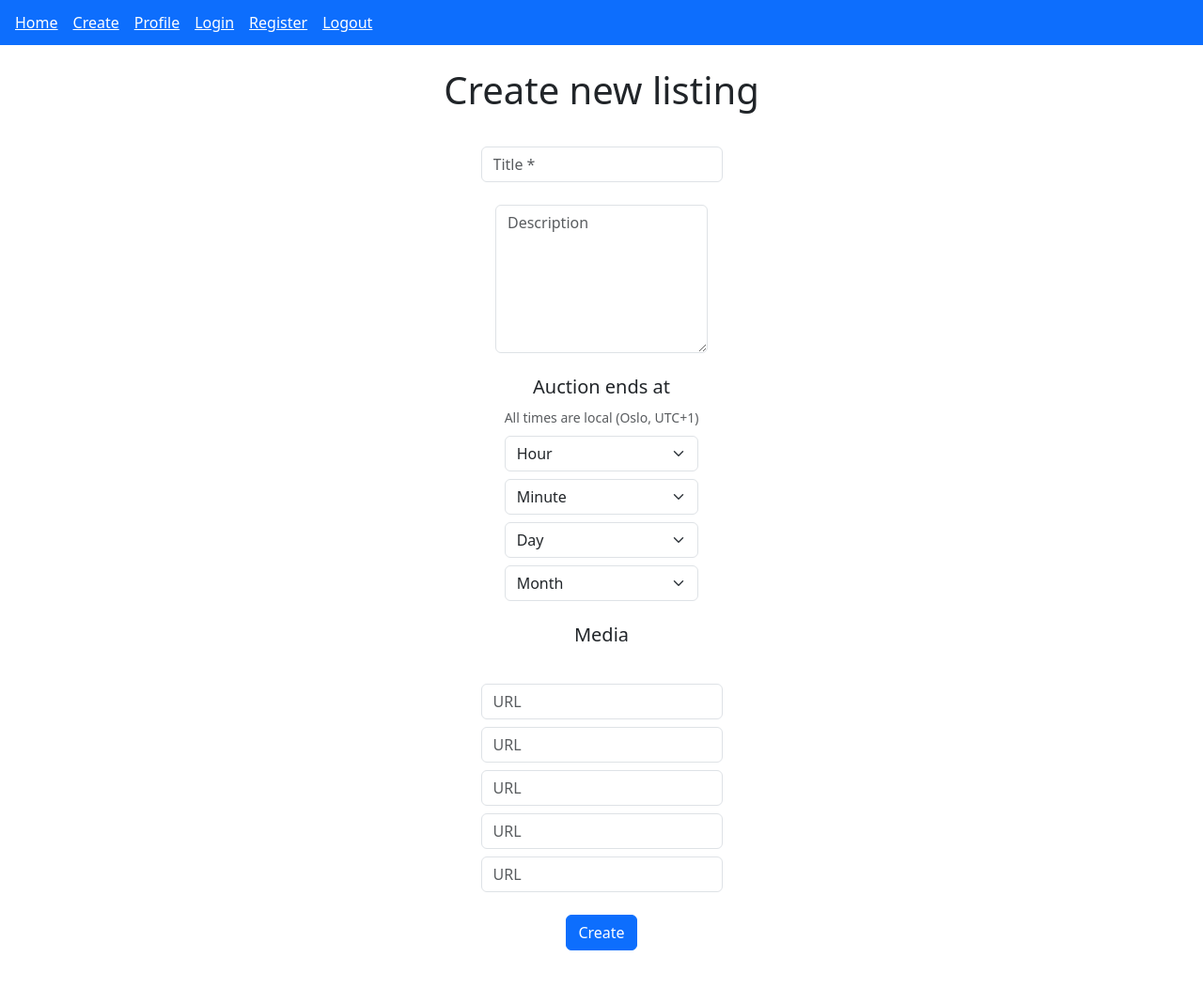
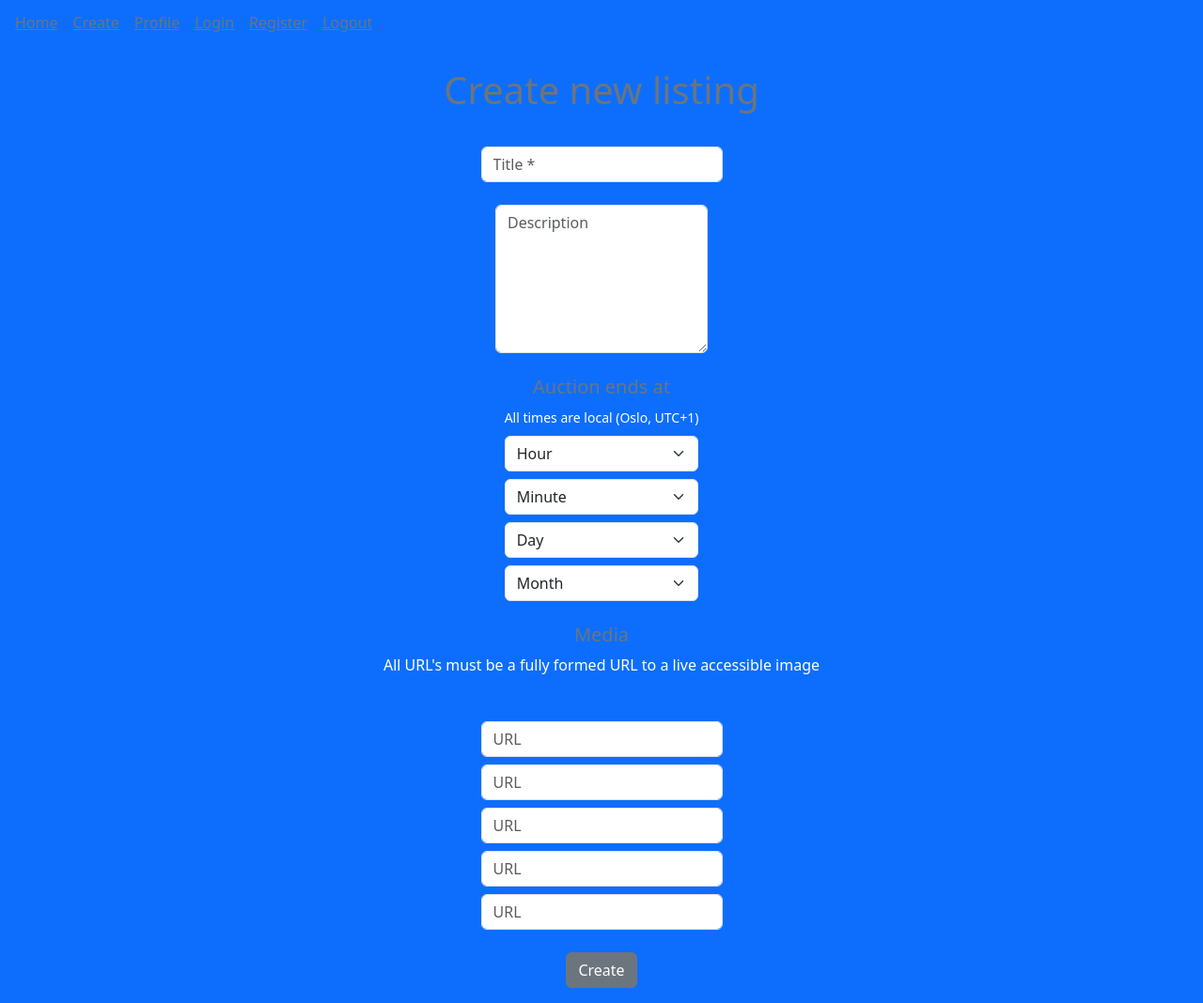
Before and after one commit to oBraenna91/Semester-Project-2, a website with bundled scripts: page create/index.html in a window 1280 px wide. Shown: the whole page at 94% size. Before the commit the page ends 1028 px from the top, so only its background shows below. Built offline with nearby package versions, Linux system fonts and the light colour scheme; a web font is replaced by a local one.

Commit message:
Update index.html

```diff
--- a/create/index.html
+++ b/create/index.html
@@ -7,8 +7,9 @@
     <title>Create New Listing</title>
     <link rel="stylesheet" href="/node_modules/bootstrap/dist/css/bootstrap.min.css">
     <link rel="stylesheet" href="/styles/styles.css">
+    <link rel="stylesheet" href="https://use.typekit.net/gmh3enn.css">
 </head>
-<body>
+<body class="bg-primary">
     <nav class="navbar navbar-dark bg-primary navbar-expand-md justify-content-between align-items-center">
         <div class="col ms-2">
             <button class="navbar-toggler border border-primary" data-bs-toggle="collapse" data-bs-target="#nav" aria-controls="nav">
@@ -16,17 +17,17 @@
             </button>
             <div class="collapse navbar-collapse" id="nav">
                 <ul class="navbar-nav">
-                    <li class="my-1"><a class="nav-item mx-2 text-white" href="/home/">Home</a></li>
-                    <li class="my-1"><a class="nav-item mx-2 text-white" href="/create/">Create</a></li>
-                    <li class="my-1"><a class="nav-item mx-2 text-white" href="/profile/">Profile</a></li>
-                    <li class="my-1"><a class="nav-item mx-2 text-white" href="/login/">Login</a></li>
-                    <li class="my-1"><a class="nav-item mx-2 text-white" href="/register/">Register</a></li>
-                    <li class="my-1"><a class="nav-item mx-2 text-white" href="/logout/">Logout</a></li>
+                    <li class="my-1"><a class="nav-item mx-2 text-secondary" href="/home/">Home</a></li>
+                    <li class="my-1"><a class="nav-item mx-2 text-secondary" href="/create/">Create</a></li>
+                    <li class="my-1"><a class="nav-item mx-2 text-secondary" href="/profile/">Profile</a></li>
+                    <li class="my-1"><a class="nav-item mx-2 text-secondary" href="/login/">Login</a></li>
+                    <li class="my-1"><a class="nav-item mx-2 text-secondary" href="/register/">Register</a></li>
+                    <li class="my-1"><a class="nav-item mx-2 text-secondary" href="/logout/">Logout</a></li>
                 </ul>
             </div>
         </div>
     </nav>
-    <div class="container mt-4">
+    <div class="container mt-4 text-secondary">
         <div class="row">
             <div class="col d-flex flex-column justify-content-center align-items-center">
                 <h1>Create new listing</h1>
@@ -44,7 +45,7 @@
             </div>
             <div class="col-auto">
                 <h5 class="text-center">Auction ends at</h5>
-                <small class="text-muted">All times are local (Oslo, UTC+1)</small>
+                <small class="text-white">All times are local (Oslo, UTC+1)</small>
                     <select class="form-select mt-2" required aria-label="hour" id="createHour">
                     <option selected>Hour</option>
                     <option value="23">00</option>
@@ -185,8 +186,9 @@
                     <option value="12">December</option>
                     </select>
             </div>
-            <div class="col-auto">
+            <div class="col-auto text-center">
                 <h5>Media</h5>
+                <p class="text-white">All URL's must be a fully formed URL to a live accessible image</p>
             </div>
             <div class="col-auto d-flex flex-column" id="listingMedia">
                 <label for="listingMedia1" class="visually-hidden">Media</label>
@@ -201,7 +203,7 @@
                 <input type="text" class="form-control mt-2" name="media5" id="listingMedia5" placeholder="URL">
             </div>
             <div class="col-auto">
-                <button type="submit" class="btn btn-primary mb-3" id="create-listing-button">Create</button>
+                <button type="submit" class="btn btn-secondary mb-3" id="create-listing-button">Create</button>
             </div>
         </form>
     </div>
```
